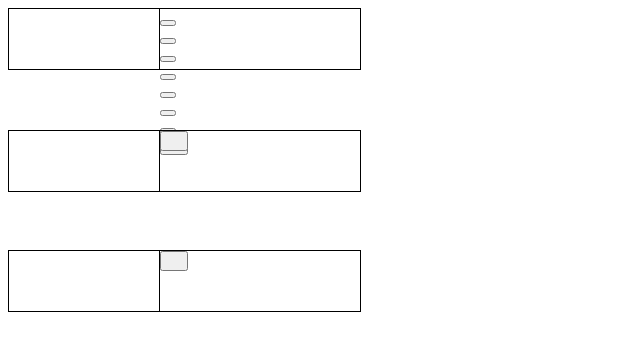
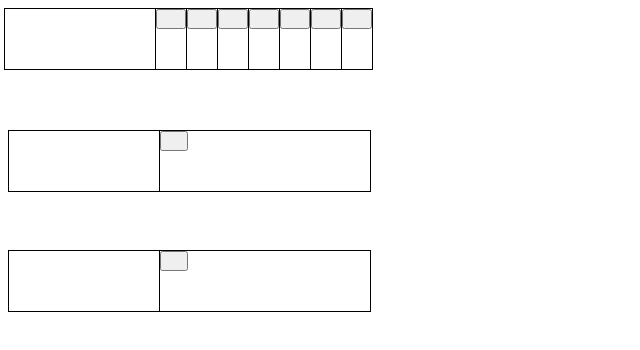
Before and after one commit to RrcF30/T-FrameWork2-todo, a plain HTML site: page index.html in a window 1280 px wide. Shown: the whole page, without its empty margins (0-640 px from the left). Drawn offline with Linux system fonts and the light colour scheme.

Commit message:
create first_checker all (don't write JavaScrtipt)

```diff
--- a/css/style.css
+++ b/css/style.css
@@ -10,16 +10,26 @@
 /*確認欄のサイズ指定*/
 .check{
     position: absolute;
-    width: 200px;
+    width: 210px;
     height: 60px;
     border: solid 1px;
     left: 159px;
 }
 
-.f_checker{
-    display: inline-block;
+/*入力欄 all*/
+.add{
+    position: absolute;
+    left: 4px;
 }
 
+.first_checker{
+    position: absolute;
+    width: 30px;
+    height: 60px;
+    border: solid 1px;
+}
+
+/*それぞれのchecker入れたら消す*/
 .done{
     position: relative;
     left: 10%;
@@ -30,12 +40,11 @@
     border: solid black 1px;
 }
 
-/*テキスト入力欄*/
-.add{
-    position: absolute;
-}
 
 /*first*/
+#first{
+    left: 4px;
+}
 
 /*追加テキスト first*/
 #ft{
@@ -47,9 +56,40 @@
     top: 70px;
 }
 
-/*確認欄*/
-#f1{
-    top: 8px;
+/*確認欄 first*/
+
+#first_c1{
+    left: 155px;
+}
+
+#first_c2{
+    left: 186px;
+}
+
+#first_c3{
+    left: 217px;
+}
+
+#first_c4{
+    left: 248px;
+}
+
+#first_c5{
+    left: 279px;
+}
+
+#first_c6{
+    left: 310px;
+}
+
+#first_c7{
+    left: 341px;
+}
+
+/*確認欄ボタン first*/
+.f_checker{
+    width: 30px;
+    height: 20px;
 }
 
 /*完了　ボタン*/
--- a/index.html
+++ b/index.html
@@ -10,31 +10,27 @@
     <!--1項目目-->
     <div class="day" id="first"></div>
     <!--確認欄　first-->
-    <div class="check" id="f1">
-        <div class="first_checker">
+    <div class="first_checker" id="first_c1">
+        <button class="f_checker" id="fcb1"></button>
+        <div class="first_list" id="fl1"></div>
+    </div>
+    <div class="first_checker" id="first_c2">
         <button class="f_checker"></button>
     </div>
-        <div class="first_checker">
+    <div class="first_checker" id="first_c3">
         <button class="f_checker"></button>
     </div>
-        <div class="first_checker">
+    <div class="first_checker"  id="first_c4">
         <button class="f_checker"></button>
     </div>
-        <div class="first_checker">
+    <div class="first_checker" id="first_c5">
         <button class="f_checker"></button>
     </div>
-        <div class="first_checker">
+    <div class="first_checker" id="first_c6">
         <button class="f_checker"></button>
     </div>
-        <div class="first_checker">
-            <button class="f_checker"></button>
-        </div>
-        <div class="first_checker">
-            <button class="f_checker"></button>
-        </div>
-        <button id="fcb"></button>
-        <div id="f_l" class="done">
-        </div>
+    <div class="first_checker" id="first_c7">
+        <button class="f_checker" ></button>
     </div>
     <!--1項目目　入力欄-->
     <div id="add_1" class="add">
--- a/js/app.js
+++ b/js/app.js
@@ -1,7 +1,7 @@
 // 一つ目の欄を取得
 let first = document.getElementById("first");
-let f_check = document.getElementById("f_l");
-let f1b = document.getElementById("fcb");
+let f_check = document.getElementById("fl1");
+let f1b = document.getElementsByClassName("fcb1");
 
 //一つ目の入力欄
 let in_text1 = document.getElementById("ft");
```
Lines whose indentation alone changed are shown as unchanged.
